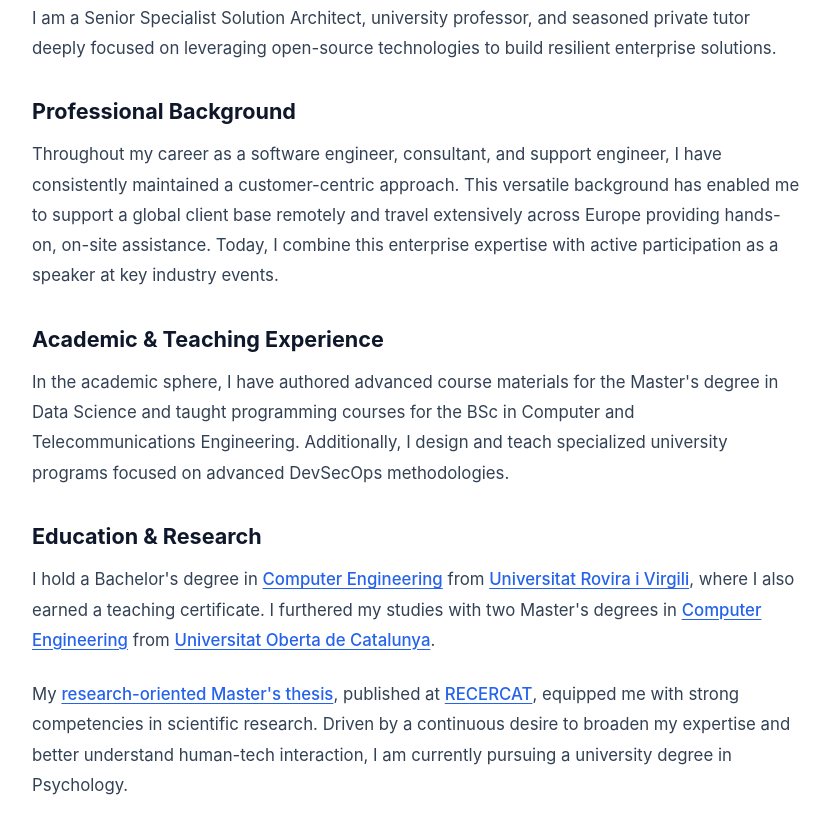
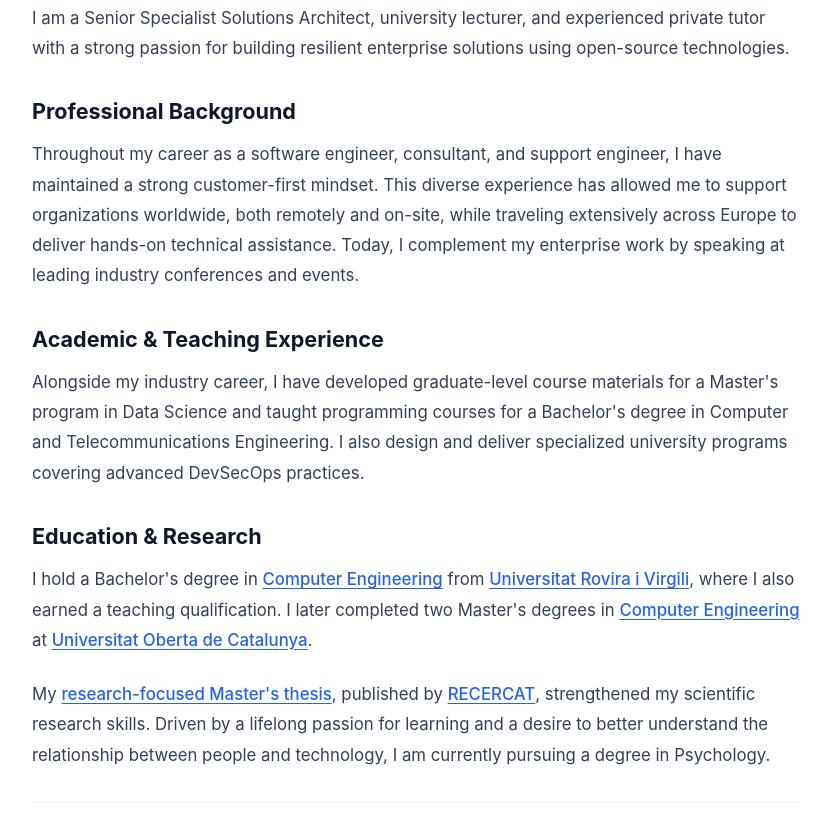
Before and after one commit to aolle/aolle.github.io, an Astro site: page /about in a window 1280 px wide. Shown: the part 362-1180 px from the top of the page, without its empty margins (224-1054 px from the left). Built offline with nearby package versions, Linux system fonts and the light colour scheme; Astro itself is replaced by a stand-in of ours.

Commit message:
update bio

```diff
--- a/src/pages/about.astro
+++ b/src/pages/about.astro
@@ -10,26 +10,28 @@ import AuthorCard from '../components/AuthorCard.astro';
 
     <div class="markdown-body">
       <p>
-        I am a Senior Specialist Solution Architect, university professor, and seasoned private tutor deeply focused on leveraging open-source technologies to build resilient enterprise solutions.
+        I am a Senior Specialist Solutions Architect, university lecturer, and experienced private tutor with a strong passion for building resilient enterprise solutions using open-source technologies.
       </p>
 
       <h3>Professional Background</h3>
       <p>
-        Throughout my career as a software engineer, consultant, and support engineer, I have consistently maintained a customer-centric approach. This versatile background has enabled me to support a global client base remotely and travel extensively across Europe providing hands-on, on-site assistance. Today, I combine this enterprise expertise with active participation as a speaker at key industry events.
+        Throughout my career as a software engineer, consultant, and support engineer, I have maintained a strong customer-first mindset. This diverse experience has allowed me to support organizations worldwide, both remotely and on-site, while traveling extensively across Europe to deliver hands-on technical assistance. Today, I complement my enterprise work by speaking at leading industry conferences and events.
       </p>
 
       <h3>Academic & Teaching Experience</h3>
       <p>
-        In the academic sphere, I have authored advanced course materials for the Master's degree in Data Science and taught programming courses for the BSc in Computer and Telecommunications Engineering. Additionally, I design and teach specialized university programs focused on advanced DevSecOps methodologies.
+        Alongside my industry career, I have developed graduate-level course materials for a Master's program in Data Science and taught programming courses for a Bachelor's degree in Computer and Telecommunications Engineering. I also design and deliver specialized university programs covering advanced DevSecOps practices.
       </p>
 
       <h3>Education & Research</h3>
       <p>
-        I hold a Bachelor's degree in <a href="https://web.archive.org/web/20100623022420/http://www.etse.urv.cat/sections/general/guia_docent/caES/2002_2003/guiadocent_2002_2003_informatica.pdf" target="_blank" rel="noopener noreferrer">Computer Engineering</a> from <a href="https://www.etse.urv.cat/en/" target="_blank" rel="noopener noreferrer">Universitat Rovira i Virgili</a>, where I also earned a teaching certificate. I furthered my studies with two Master's degrees in <a href="https://web.archive.org/web/20111115230620/http://www.uoc.edu/estudis/titulacions/enginyeria_informatica/pla_estudis/index.html" target="_blank" rel="noopener noreferrer">Computer Engineering</a> from <a href="https://www.uoc.edu/portal/en/index.html" target="_blank" rel="noopener noreferrer">Universitat Oberta de Catalunya</a>.
+        I hold a Bachelor's degree in <a href="https://web.archive.org/web/20100623022420/http://www.etse.urv.cat/sections/general/guia_docent/caES/2002_2003/guiadocent_2002_2003_informatica.pdf" target="_blank" rel="noopener noreferrer">Computer Engineering</a> from <a href="https://www.etse.urv.cat/en/" target="_blank" rel="noopener noreferrer">Universitat Rovira i Virgili</a>, where I also earned a teaching qualification. I later completed two Master's degrees in <a href="https://web.archive.org/web/20111115230620/http://www.uoc.edu/estudis/titulacions/enginyeria_informatica/pla_estudis/index.html" target="_blank" rel="noopener noreferrer">Computer Engineering</a> at <a href="https://www.uoc.edu/portal/en/index.html" target="_blank" rel="noopener noreferrer">Universitat Oberta de Catalunya</a>.
       </p>
+
       <p>
-        My <a href="https://www.uoc.edu/portal/_resources/CA/documents/qualitat/qualitat-titulacions/informatica-multimedia-telecomunicacions/20091221_Memoria_MPL_VERIFICADA_n.pdf" target="_blank" rel="noopener noreferrer">research-oriented Master's thesis</a>, published at <a href="https://www.recercat.cat/handle/2072/251627" target="_blank" rel="noopener noreferrer">RECERCAT</a>, equipped me with strong competencies in scientific research. Driven by a continuous desire to broaden my expertise and better understand human-tech interaction, I am currently pursuing a university degree in Psychology.
+        My <a href="https://www.uoc.edu/portal/_resources/CA/documents/qualitat/qualitat-titulacions/informatica-multimedia-telecomunicacions/20091221_Memoria_MPL_VERIFICADA_n.pdf" target="_blank" rel="noopener noreferrer">research-focused Master's thesis</a>, published by <a href="https://www.recercat.cat/handle/2072/251627" target="_blank" rel="noopener noreferrer">RECERCAT</a>, strengthened my scientific research skills. Driven by a lifelong passion for learning and a desire to better understand the relationship between people and technology, I am currently pursuing a degree in Psychology.
       </p>
+
 
       <hr class="my-8 border-slate-100" />
 
@@ -131,10 +133,10 @@ import AuthorCard from '../components/AuthorCard.astro';
 
       <h3>Vulnerability Research & Disclosures</h3>
       <p>
-        Beyond architectural design, I actively engage in security research and responsible vulnerability disclosure. While much of my security assessment work is conducted privately under enterprise NDAs or within internal infrastructures, I maintain a commitment to strengthening the open-source ecosystem.
+        In addition to architectural design, I conduct security research with a strong focus on responsible vulnerability disclosure. Although the majority of my security assessments are carried out under enterprise NDAs or within private infrastructures, I consistently contribute to improving the security of open-source software through coordinated disclosure.
       </p>
       <p>
-        Below are some of the officially credited public CVEs I have discovered and reported:
+        The following are publicly disclosed CVEs for which I have been officially credited as the discoverer and reporter:
       </p>
       <ul>
         <li><strong>CVE-2026-4981</strong> | <strong>Red Hat Advanced Cluster Security (ACS)</strong> – Open Redirect & Content Spoofing in OAuth endpoint. – <a href="https://access.redhat.com/security/cve/cve-2026-4981" target="_blank" rel="noopener noreferrer">View CVE</a></li>
@@ -206,12 +208,12 @@ import AuthorCard from '../components/AuthorCard.astro';
       <h3>Cloud & Professional Certifications</h3>
       <ul>
         <li>
-          <strong>Microsoft Azure:</strong>
+          <strong>Microsoft Azure: </strong>
           <a href="https://learn.microsoft.com/en-us/certifications/exams/az-900/" target="_blank" rel="noopener noreferrer">Azure Fundamentals (AZ-900)</a> |
           <a href="https://learn.microsoft.com/en-us/credentials/certifications/exams/ai-900" target="_blank" rel="noopener noreferrer">Azure AI Fundamentals (AI-900)</a>
         </li>
         <li>
-          <strong>IT Service Management:</strong> ITIL v3 Foundation (AXELOS/EXIN)
+          <strong>IT Service Management: </strong> ITIL v3 Foundation (AXELOS/EXIN)
         </li>
       </ul>
 
@@ -244,20 +246,20 @@ import AuthorCard from '../components/AuthorCard.astro';
       </p>
       <ul>
         <li>
-          <strong>DeepLearning.AI:</strong>
+          <strong>DeepLearning.AI: </strong>
           <a href="https://www.coursera.org/account/accomplishments/verify/NS73LTCJTNCP" target="_blank" rel="noopener noreferrer">Machine Learning Data Lifecycle in Production</a>
         </li>
         <li>
-          <strong>Udacity / Computer Science:</strong>
+          <strong>Udacity / Computer Science: </strong>
           <a href="https://www.udacity.com/course/design-of-computer-programs--cs212" target="_blank" rel="noopener noreferrer">Design of Computer Programs (Peter Norvig)</a> |
           <a href="https://www.cs.virginia.edu/~evans/courses/cs101/" target="_blank" rel="noopener noreferrer">Building a Search Engine (cs101)</a>
         </li>
         <li>
-          <strong>UC Davis:</strong>
+          <strong>UC Davis: </strong>
           <a href="https://www.coursera.org/account/accomplishments/certificate/EKEHSAWLLHH7" target="_blank" rel="noopener noreferrer">Exploiting and Securing Vulnerabilities in Java Applications</a>
         </li>
         <li>
-          <strong>LinkedIn Learning:</strong>
+          <strong>LinkedIn Learning: </strong>
           <a href="https://www.linkedin.com/learning/advanced-c-programming-optimize-performance-and-efficiency" target="_blank" rel="noopener noreferrer">Advanced C Programming: Optimize Performance & Efficiency</a>
         </li>
         <li>
```
